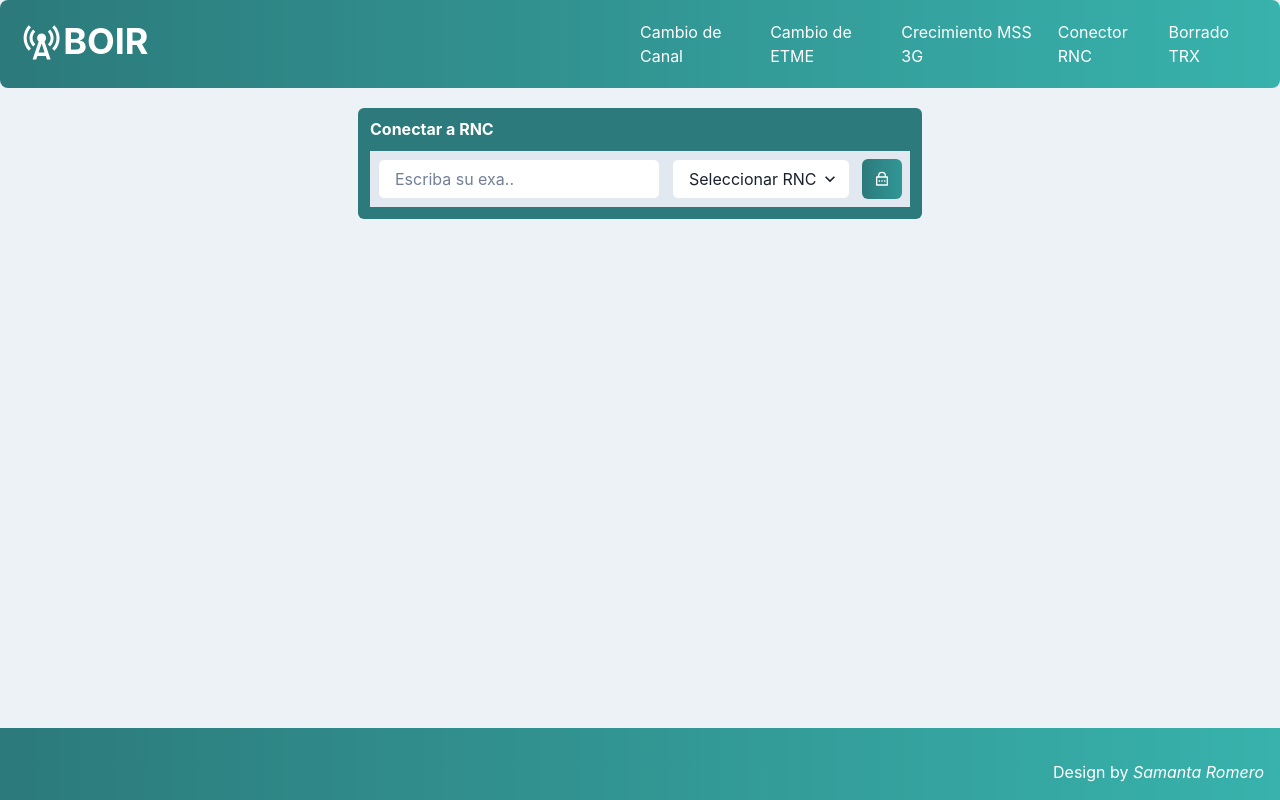
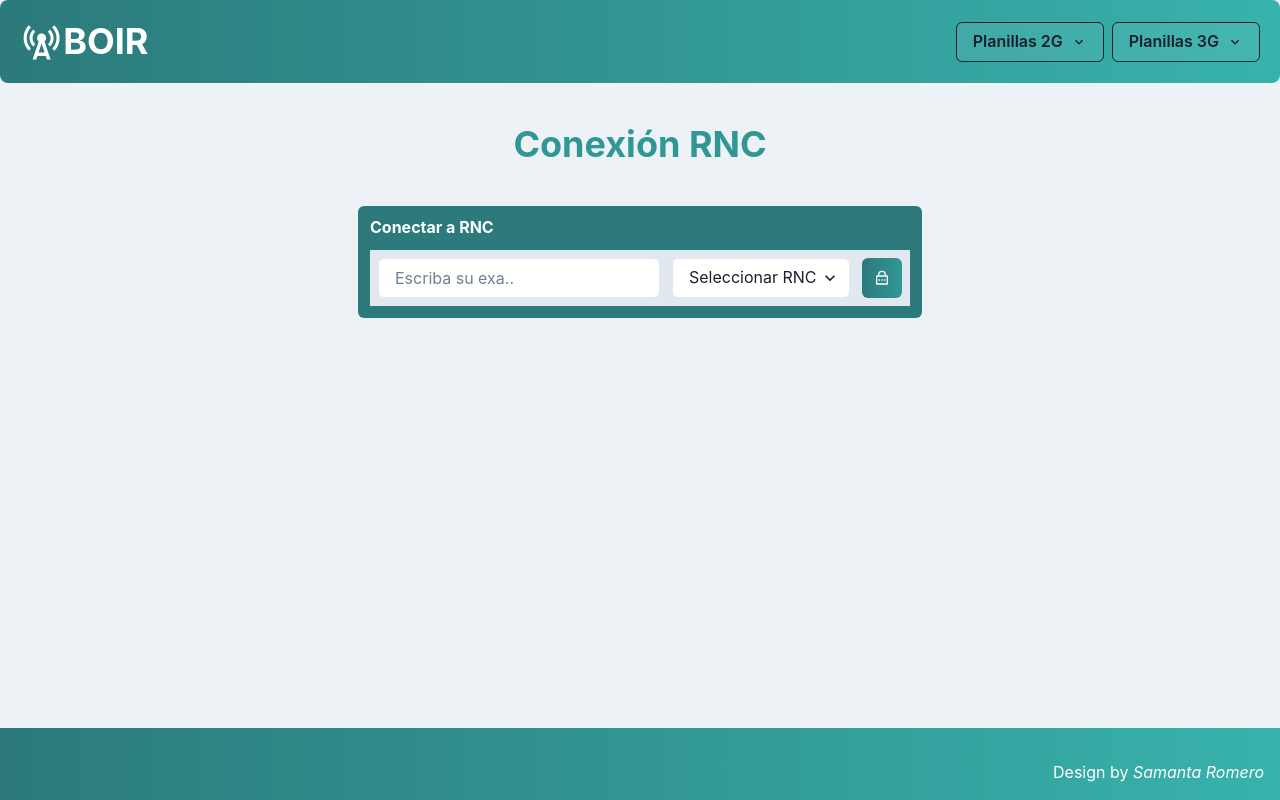
Before and after one commit to sami1793/cambio-frecuencia, a React (Vite) app: page /RNCConector in a window 1280 px wide. Built offline with nearby package versions, Linux system fonts and the light colour scheme.

Commit message:
Se agrega un menu al nav para separar planillas 2G de las planillas 3G

```diff
--- a/src/components/NavApp.jsx
+++ b/src/components/NavApp.jsx
@@ -1,4 +1,5 @@
 import {
+  Button,
   Flex,
   HStack,
   Heading,
@@ -12,7 +13,7 @@ import {
   Text,
 } from "@chakra-ui/react";
 import { Link as NavLink } from "react-router-dom";
-import { HamburgerIcon } from "@chakra-ui/icons";
+import { ChevronDownIcon, HamburgerIcon } from "@chakra-ui/icons";
 import { MdCellTower } from "react-icons/md";
 export const NavApp = () => {
   return (
@@ -36,21 +37,80 @@ export const NavApp = () => {
           justifyContent="flex-end"
           display={{ base: "none", md: "flex" }}
         >
-          <Link as={NavLink} to="/">
+          <Menu>
+            <MenuButton
+              as={Button}
+              rightIcon={<ChevronDownIcon />}
+              bg="whiteAlpha.100"
+              border="1px"
+              _hover={{
+                bgGradient: "linear(to-l, teal.500, teal.400)",
+                color: "white",
+              }}
+              _expanded={{ bgGradient: "linear(to-l, teal.400, teal.300)" }}
+            >
+              Planillas 2G
+            </MenuButton>
+            <MenuList>
+              <MenuItem color="teal.600">
+                <Link as={NavLink} to="/">
+                  Cambio de Canal
+                </Link>
+              </MenuItem>
+              <MenuItem color="teal.600">
+                <Link as={NavLink} to="/changeETME">
+                  Cambio de ETME
+                </Link>
+              </MenuItem>
+              <MenuItem color="teal.600">
+                <Link as={NavLink} to="/TRXDelete">
+                  Borrado TRX
+                </Link>
+              </MenuItem>
+            </MenuList>
+          </Menu>
+          <Menu>
+            <MenuButton
+              as={Button}
+              rightIcon={<ChevronDownIcon />}
+              bg="whiteAlpha.100"
+              border="1px"
+              _hover={{
+                bgGradient: "linear(to-l, teal.500, teal.400)",
+                color: "white",
+              }}
+              _expanded={{ bgGradient: "linear(to-l, teal.400, teal.300)" }}
+            >
+              Planillas 3G
+            </MenuButton>
+            <MenuList>
+              <MenuItem color="teal.600">
+                <Link as={NavLink} to="/MSS3G">
+                  Crecimiento MSS 3G
+                </Link>
+              </MenuItem>
+              <MenuItem color="teal.600">
+                <Link as={NavLink} to="/RNCConector">
+                  Conector RNC
+                </Link>
+              </MenuItem>
+            </MenuList>
+          </Menu>
+          {/* <Link as={NavLink} to="/">
             Cambio de Canal
           </Link>
           <Link as={NavLink} to="/changeETME">
             Cambio de ETME
-          </Link>
-          <Link as={NavLink} to="/MSS3G">
+          </Link> */}
+          {/* <Link as={NavLink} to="/MSS3G">
             Crecimiento MSS 3G
           </Link>
           <Link as={NavLink} to="/RNCConector">
             Conector RNC
-          </Link>
-          <Link as={NavLink} to="/TRXDelete">
+          </Link> */}
+          {/* <Link as={NavLink} to="/TRXDelete">
             Borrado TRX
-          </Link>
+          </Link> */}
         </HStack>
         {/* Mobile */}
         <Menu>
--- a/src/pages/RNCConector.jsx
+++ b/src/pages/RNCConector.jsx
@@ -1,8 +1,6 @@
 import {
-  Box,
   Center,
   Flex,
-  Heading,
   IconButton,
   Input,
   Select,
@@ -12,6 +10,7 @@ import {
 import React, { useState } from "react";
 import { RiLockPasswordLine } from "react-icons/ri";
 import { BoxComands } from "../components/box/BoxComands";
+import { Title } from "../components/titles/Title";
 
 export const RNCConector = () => {
   const initialDataRNCConection = {
@@ -44,6 +43,8 @@ export const RNCConector = () => {
   };
   return (
     <Center mt={5}>
+      <Flex direction="column">
+        <Title title={`Conexión RNC`}></Title>
         <BoxComands title={`Conectar a RNC`}>
           <Flex gap={3} w="full" justifyContent="center" bg="gray.200" p={2}>
             <Input
@@ -145,6 +146,7 @@ export const RNCConector = () => {
             </Tooltip>
           </Flex>
         </BoxComands>
+      </Flex>
     </Center>
   );
 };
```
Lines whose indentation alone changed are shown as unchanged.
